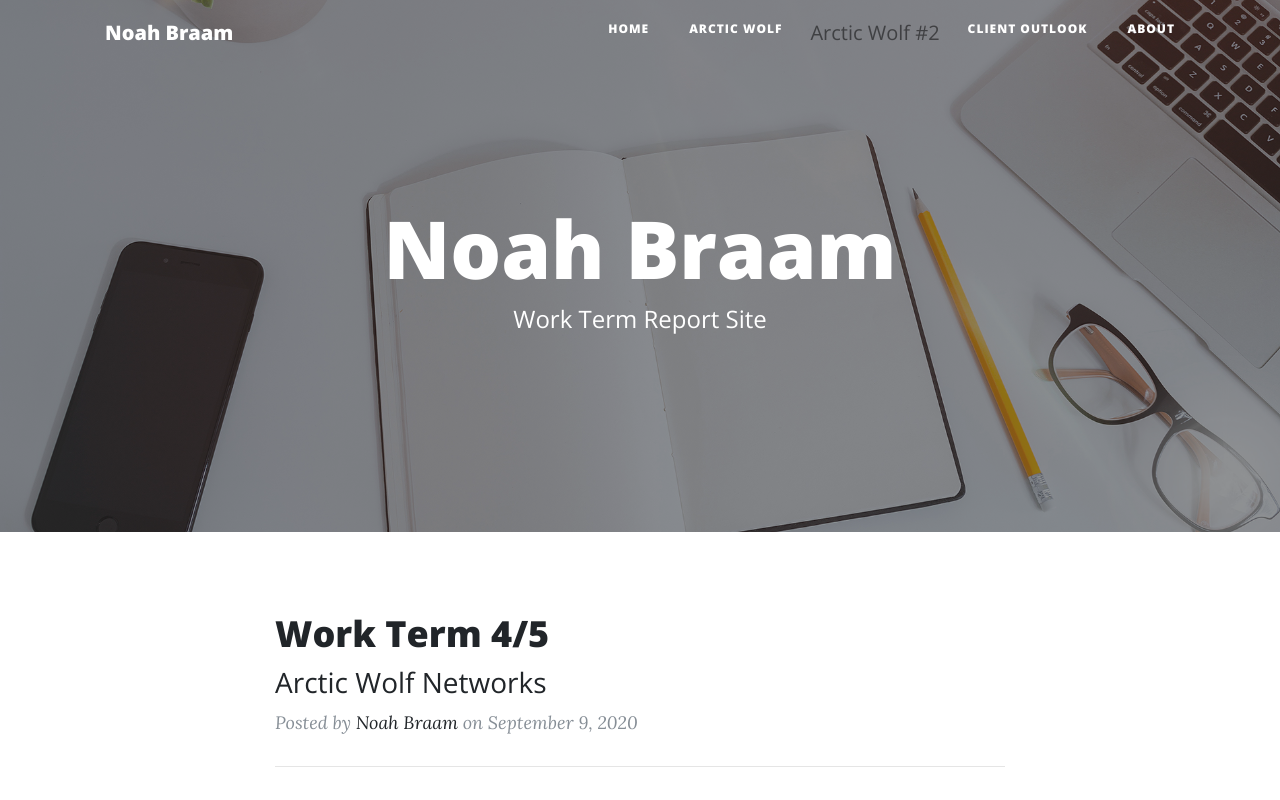
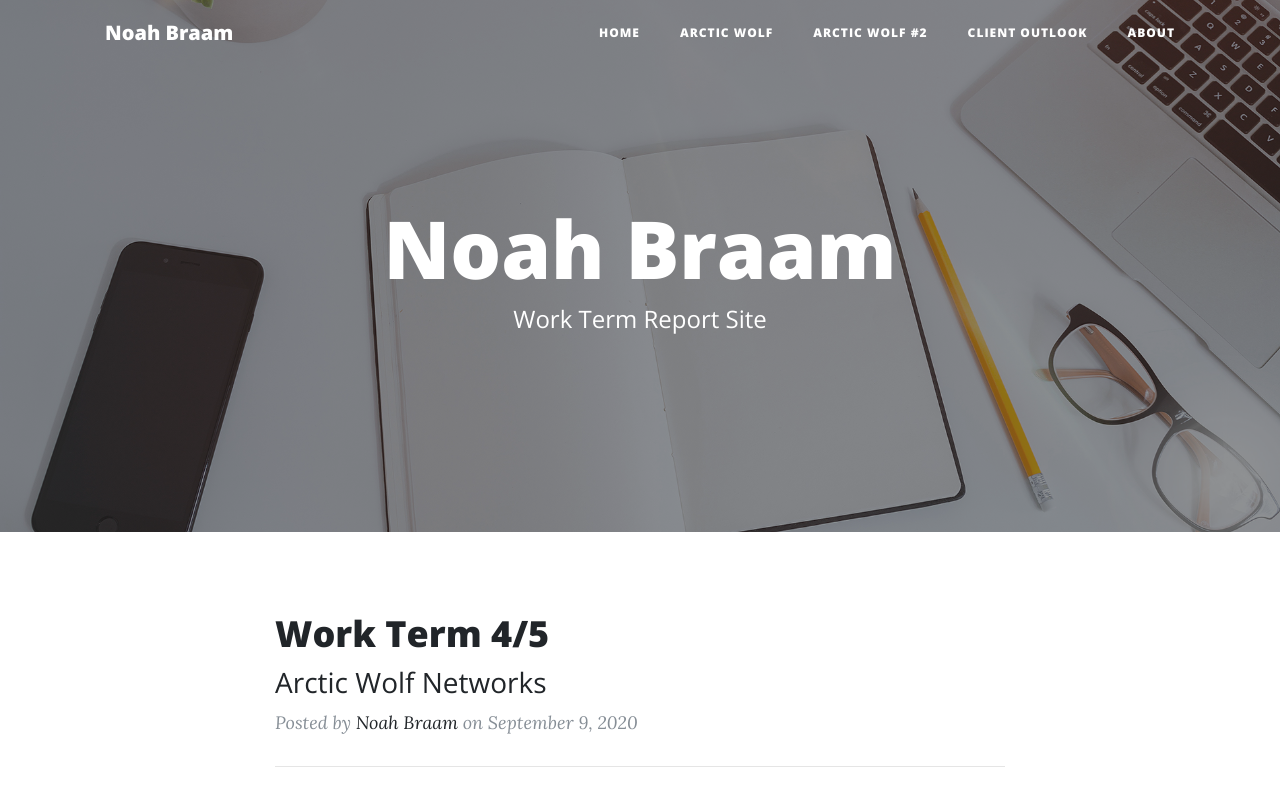
Before and after one commit to NoahBraam/NoahBraam.github.io, a website: page index.html in a window 1280 px wide. Shown: the top 800 px of the page. Drawn offline with nearby package versions, Linux system fonts and the light colour scheme.

Commit message:
fix header

```diff
--- a/index.html
+++ b/index.html
@@ -27,7 +27,6 @@
 
   <body>
 
-    <!-- Navigation -->
     <nav class="navbar navbar-expand-lg navbar-light fixed-top" id="mainNav">
       <div class="container">
         <a class="navbar-brand" href="index.html">Noah Braam</a>
@@ -43,9 +42,9 @@
             <li class="nav-item">
               <a class="nav-link" href="arcticwolf.html">Arctic Wolf</a>
             </li>
-            <li>
-              <a class="nav-link" href="arcticwolf2.html">Arctic Wolf #2</a>
-            </li>
+            <li class="nav-item">
+                <a class="nav-link" href="arcticwolf2.html">Arctic Wolf #2</a>
+              </li>
             <li class="nav-item">
               <a class="nav-link" href="clientoutlook.html">Client Outlook</a>
             </li>
```
